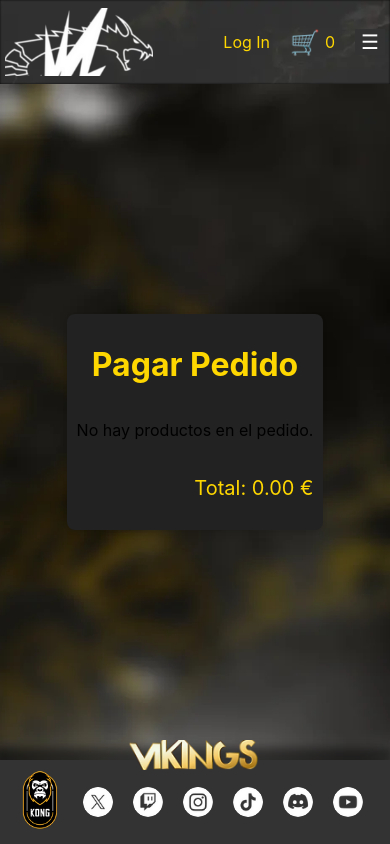
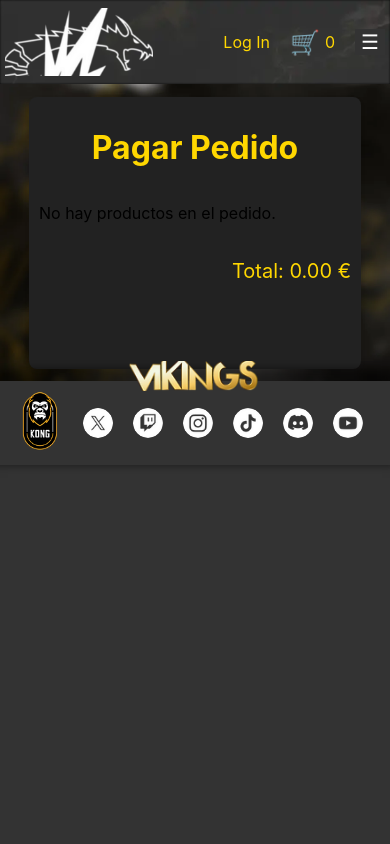
Before and after one commit to rupi014/vikings-frontend, a React (Create React App) app: page /pago2 in a window 390 px wide. Built offline with nearby package versions, Linux system fonts and the light colour scheme.

Commit message:
payment page styles added

```diff
--- a/src/pages/page-styles/pago.css
+++ b/src/pages/page-styles/pago.css
@@ -2,7 +2,7 @@
     display: flex;
     justify-content: center;
     align-items: center;
-    height: 100vh;
+    height: 100%;
     background-image: url('../../assets/images/fondos/contact-fondo.webp');
     background-size: cover;
     background-position: center;
@@ -88,6 +88,11 @@
 
   /* Media Queries */
 @media (max-width: 768px) {
+
+  .pago-page {
+    height: auto;
+  }
+
   .pago-container {
       padding: 15px;
   }
@@ -114,6 +119,11 @@
 }
 
 @media (max-width: 480px) {
+
+  .pago-page {
+    height: auto;
+  }
+
   .pago-container {
       padding: 10px;
       margin: 40px 0;
--- a/src/pages/page-styles/pago2.css
+++ b/src/pages/page-styles/pago2.css
@@ -2,7 +2,7 @@
     display: flex;
     justify-content: center;
     align-items: center;
-    height: 100vh;
+    height: 100%;
     background-image: url('../../assets/images/fondos/contact-fondo.webp');
     background-size: cover;
     background-position: center;
@@ -88,8 +88,14 @@ h1 {
 
 /* Media Queries */
 @media (max-width: 768px) {
+
+    .pago-page {
+        height: auto;
+    }
+
     .pago-container {
-        padding: 15px;
+        height: 85%;
+        width: 80%;
     }
 
     .producto-resumen {
@@ -114,6 +120,11 @@ h1 {
 }
 
 @media (max-width: 480px) {
+
+    .pago-page {
+        height: auto;
+    }
+
     .pago-container {
         padding: 10px;
         margin: 40px 0;
```
